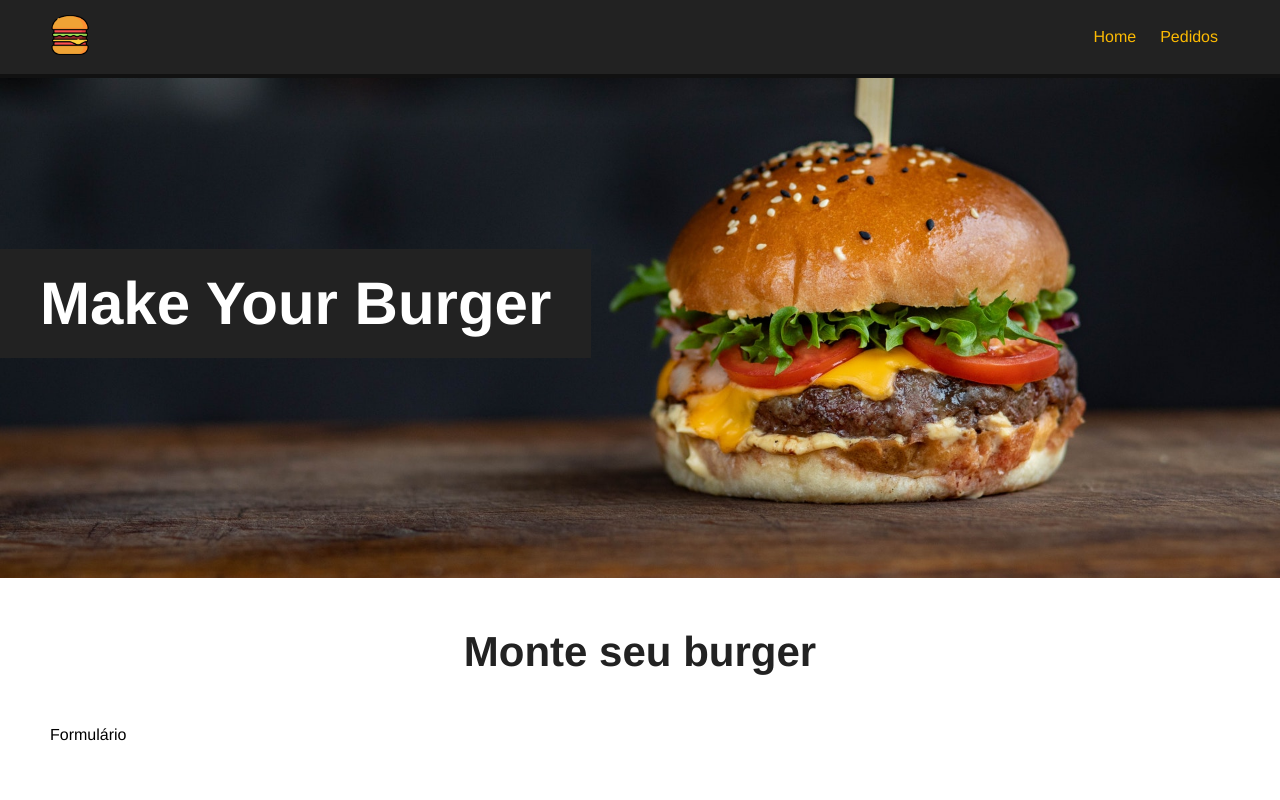
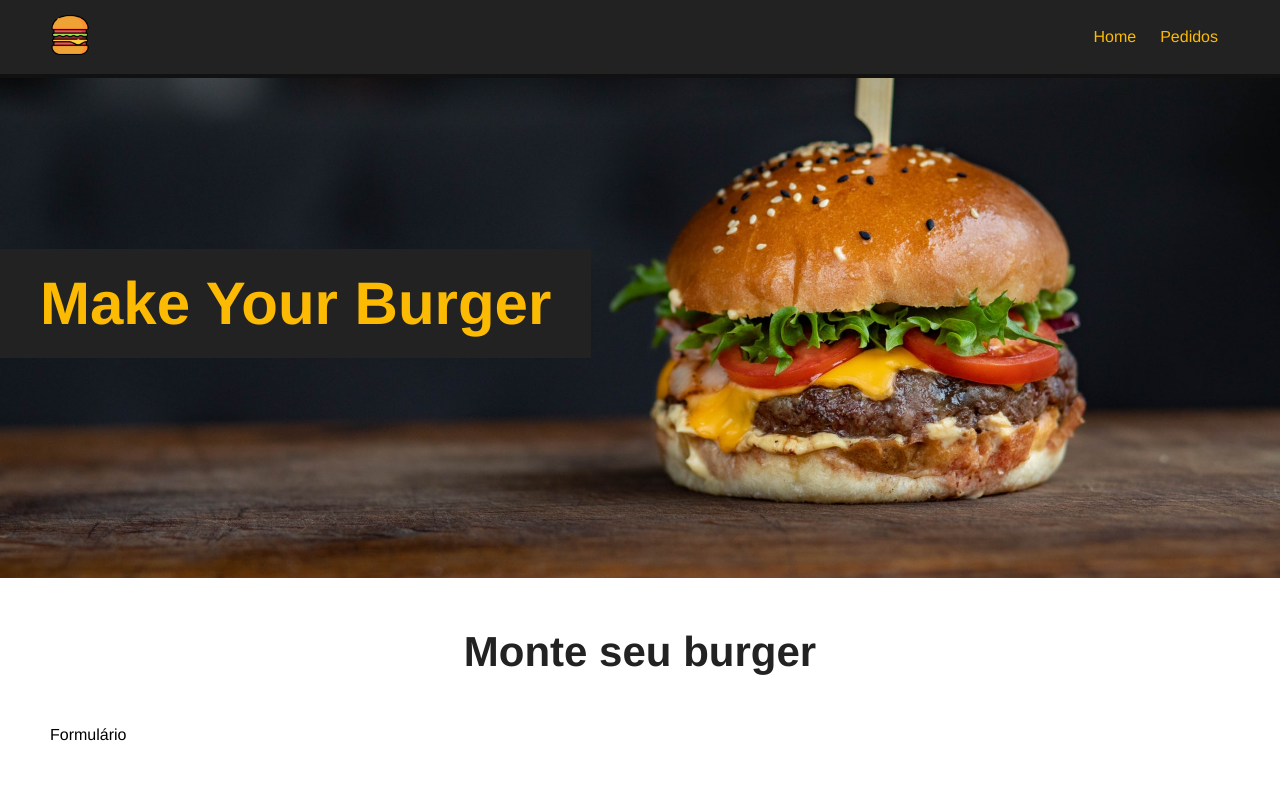
Before and after one commit to brenxribas/vue-estudos, a Vue app in the folder make-your-burguer/: page / in a window 1280 px wide. Shown: the top 800 px of the page. Built offline with nearby package versions, Linux system fonts and the light colour scheme.

Commit message:
atualização do banner da API

```diff
--- a/make-your-burguer/src/components/Banner.vue
+++ b/make-your-burguer/src/components/Banner.vue
@@ -23,7 +23,7 @@
 }
 
 #main-banner h1{
-  color: #fff;
+  color: #FCBA03;
   text-align: center;
   font-size: 60px;
   background-color: #222;
```
